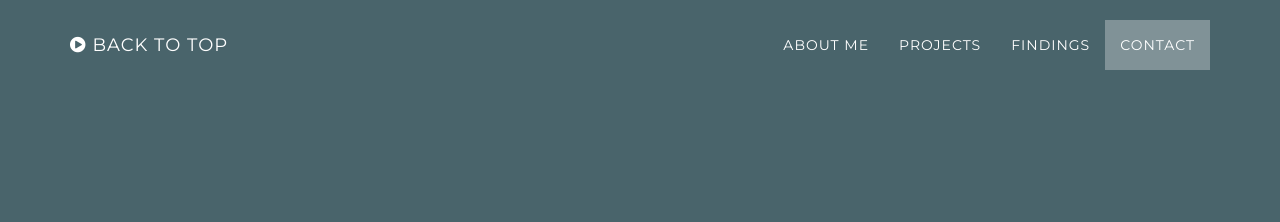
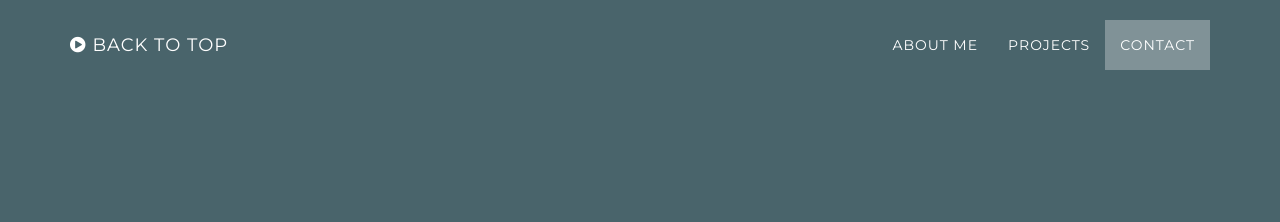
Before and after one commit to Md-Khid/Md-Khid, a Jekyll site: the page built from index.html, in a window 1280 px wide. Shown: the top 222 px of the page. Built offline with Jekyll 4.4.1, drawn with Linux system fonts in a browser that asks for light colours.

Commit message:
Update nav.html

```diff
--- a/_includes/nav.html
+++ b/_includes/nav.html
@@ -24,9 +24,6 @@
                         <a class="page-scroll" href="#download">Projects</a>
                     </li>
                     <li>
-                        <a class="page-scroll" href="#findings">Findings</a>
-                    </li>
-                    <li>
                         <a class="page-scroll" href="#contact">Contact</a>
                     </li>
                 </ul>
```
